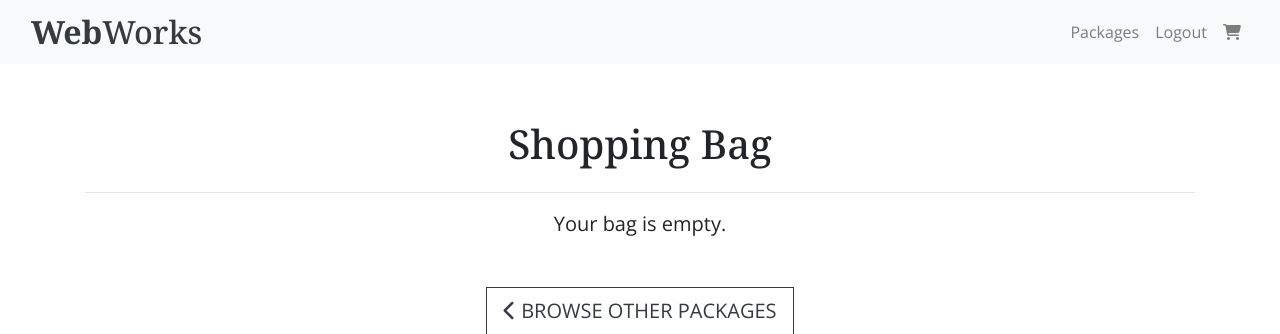
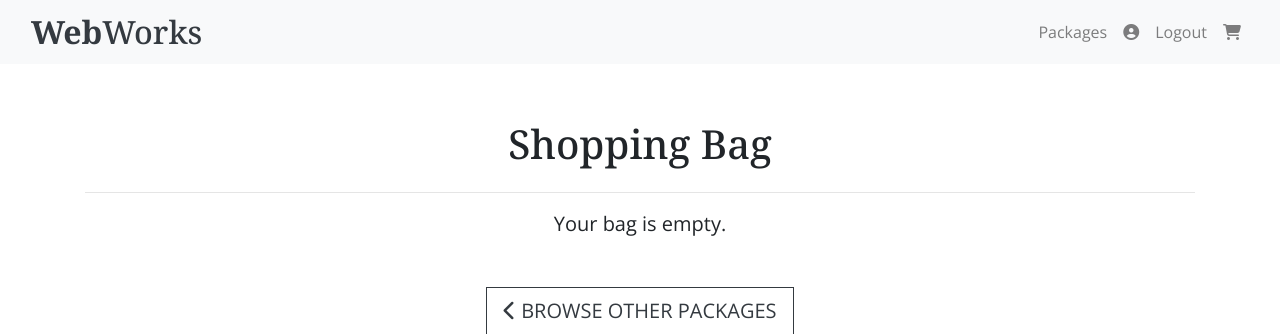
Before and after one commit to markh55/PP4-ecommerce, a Django app: page /bag/ in a window 1280 px wide. Shown: the top 334 px of the page. Run offline with Django 3.2, Linux system fonts and the light colour scheme; the visitor is signed in with stand-in values (Sample User, id 1); some libraries are stand-ins or nearby versions.

Commit message:
added profile placeholder and comment to explain what its being used for further in the project development

```diff
--- a/templates/core/base.html
+++ b/templates/core/base.html
@@ -52,7 +52,14 @@
           <li class="nav-item">
             <a class="nav-link" href="{% url 'packages:package_list' %}">Packages</a>
           </li>
+
+          <!-- Profile placeholder when adding more featurs it will become a dropdown menu to hold "My Account" "Logout" etc-->
           {% if user.is_authenticated %}
+            <li class="nav-item">
+              <a class="nav-link" href="">
+                <i class="fa-solid fa-circle-user"></i>
+              </a>
+            </li>
             <li class="nav-item">
               <a class="nav-link" href="{% url 'account_logout' %}">Logout</a>
             </li>
@@ -107,7 +114,7 @@
   </footer>
 
   {% block postloadjs %}
-  <script src="{% static 'js/main.js' %}"></script>
+    <script src="{% static 'js/main.js' %}"></script>
   {% endblock %}
 
 </body>
```
